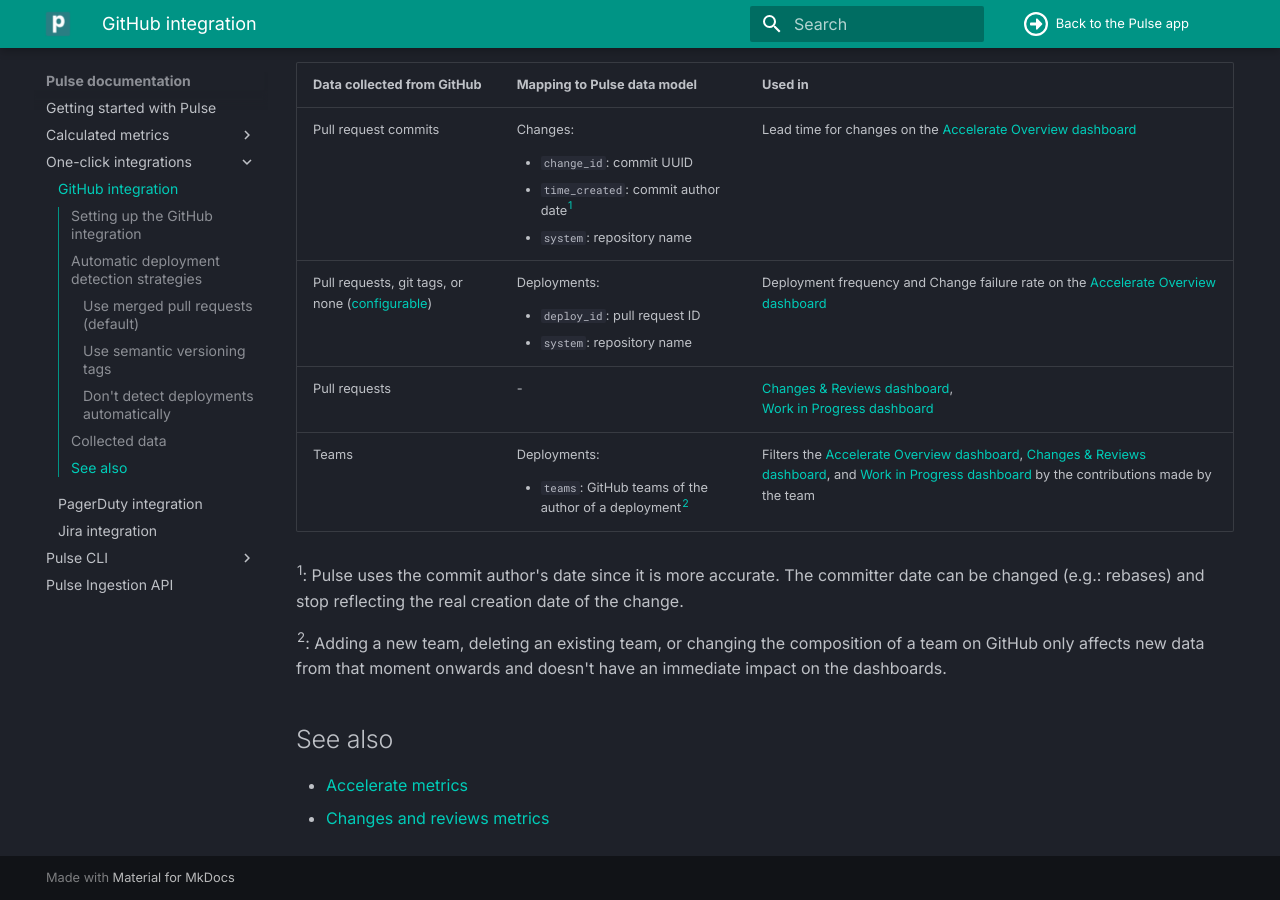
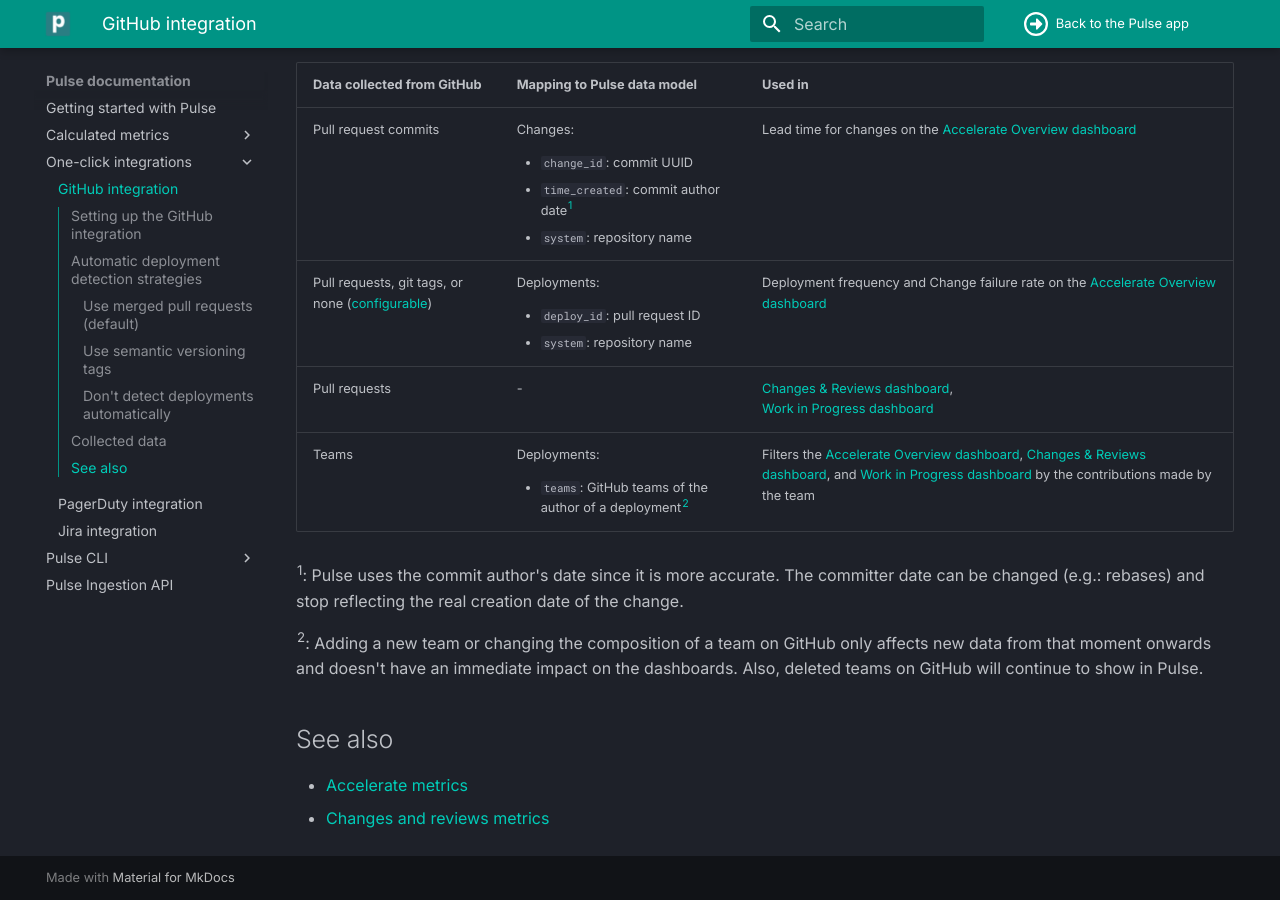
Before and after one commit to codacy/pulse-user-docs, an MkDocs documentation site: the page built from docs/one-click-integrations/github-integration.md, in a window 1280 px wide and 900 px high, scrolled down 3770 px. Built offline with MkDocs 1.6.1 and Material for MkDocs 9.7.7, drawn with Linux system fonts in a browser that asks for light colours.

Commit message:
Update docs/one-click-integrations/github-integration.md

```diff
--- a/docs/one-click-integrations/github-integration.md
+++ b/docs/one-click-integrations/github-integration.md
@@ -133,7 +133,7 @@
 
 <sup><span id="commit-author-date">1</span></sup>: Pulse uses the commit author's date since it is more accurate. The committer date can be changed (e.g.: rebases) and stop reflecting the real creation date of the change.
 
-<sup><span id="deployment-teams">2</span></sup>: Adding a new team, deleting an existing team, or changing the composition of a team on GitHub only affects new data from that moment onwards and doesn't have an immediate impact on the dashboards.
+<sup><span id="deployment-teams">2</span></sup>: Adding a new team or changing the composition of a team on GitHub only affects new data from that moment onwards and doesn't have an immediate impact on the dashboards. Also, deleted teams on GitHub will continue to show in Pulse.
 
 ## See also
 
```
